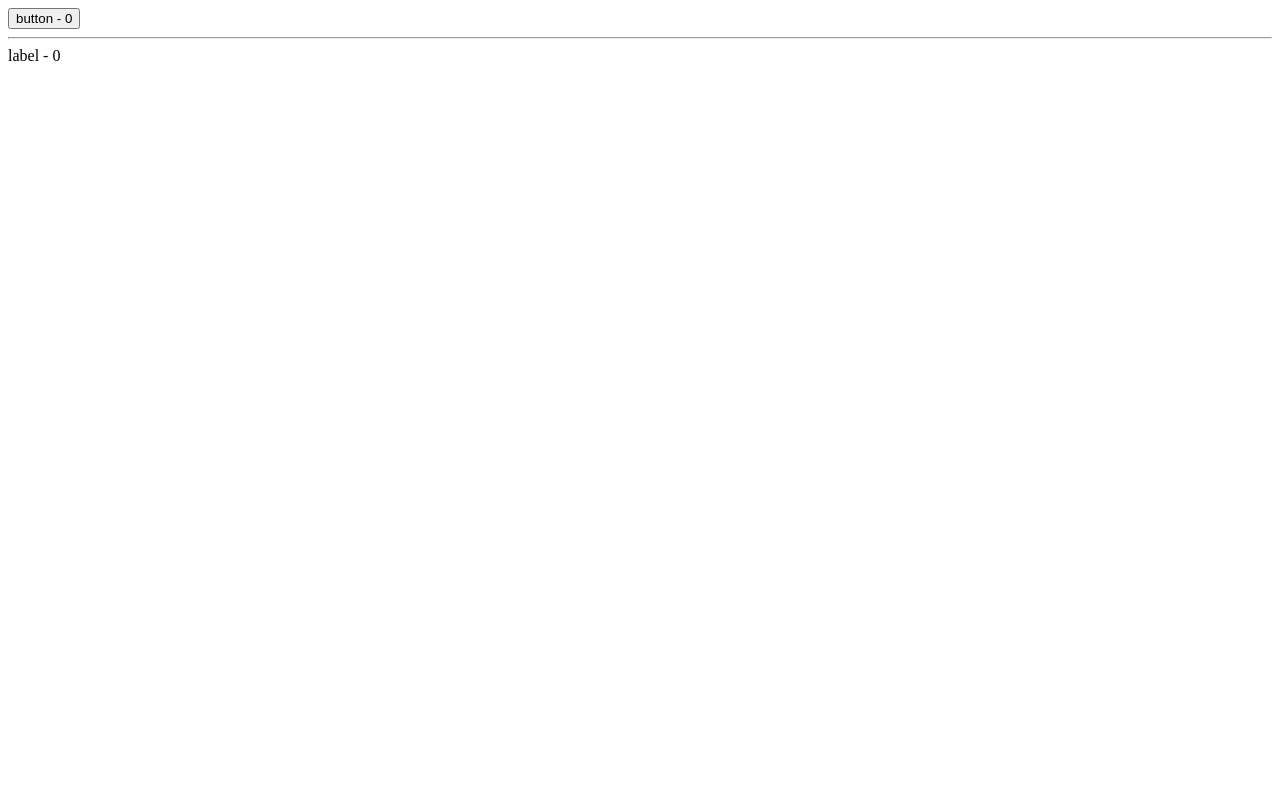
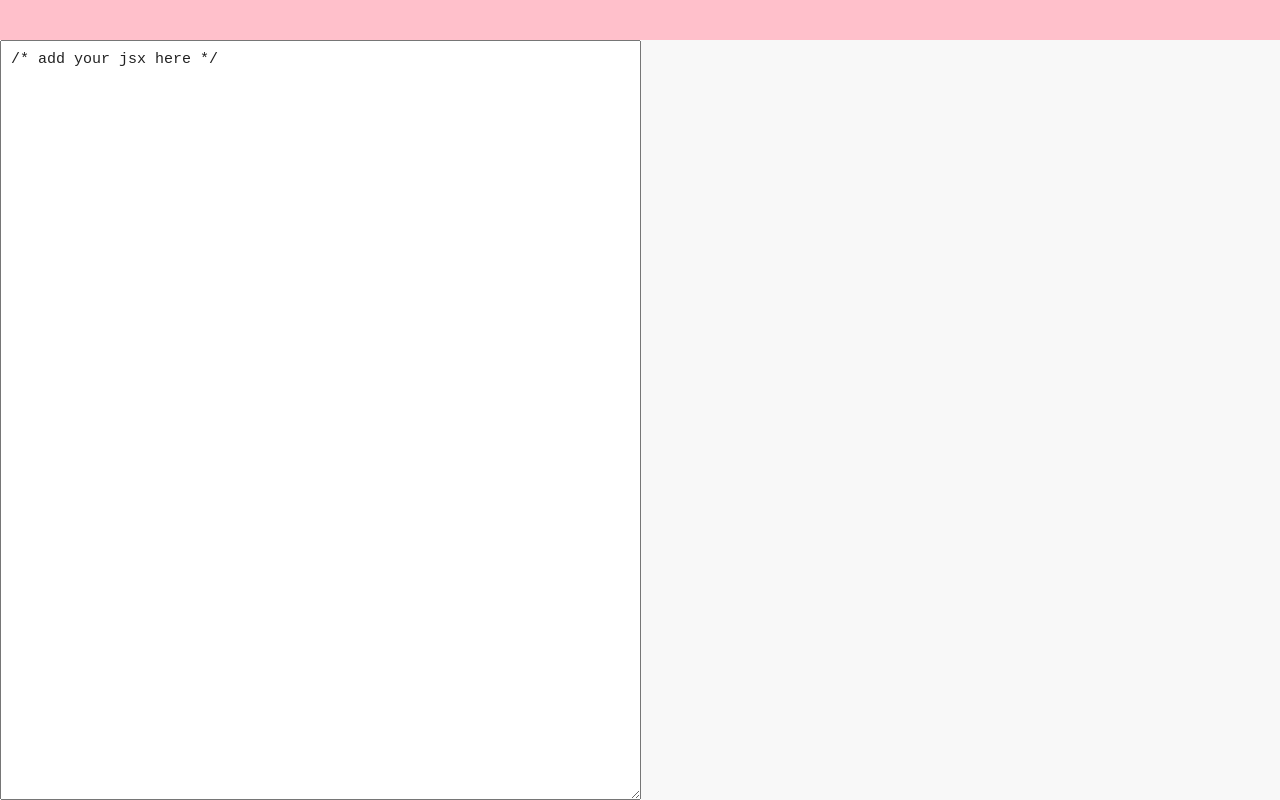
Before and after one commit to manuel-valles/basicReact, a React (Create React App) app: page / in a window 1280 px wide. Built offline with nearby package versions, Linux system fonts and the light colour scheme.

Commit message:
JSX Live Compiler

```diff
--- a/public/index.html
+++ b/public/index.html
@@ -2,6 +2,7 @@
 <html lang="en">
 <head>
   <meta charset="UTF-8">
+  <script src="https://cdnjs.cloudflare.com/ajax/libs/babel-standalone/6.26.0/babel.min.js"></script>
   <title>React App</title>
 </head>
 <body>
--- /dev/null
+++ b/src/App.css
@@ -0,0 +1,34 @@
+body{
+	margin: 0;
+	padding: 0;
+	font-family: monospace;
+}
+
+header{
+	display: block;
+	height: 5vh;
+	overflow: auto;
+	background-color: pink;
+	color: red;
+	font-size: 15px;
+}
+
+.container{
+	height: 95vh;
+	display: flex;
+}
+
+pre{
+	background-color: #f8f8f8;
+}
+
+pre, textarea{
+	width: 50%;
+	font-family: monospace;
+	font-size: 15px;
+	margin: 0;
+	padding: 10px;
+	color: #222;
+}
+
+textarea:focus{outline:0;}
--- a/src/App2.js
+++ b/src/App2.js
@@ -1,56 +1,45 @@
 import React from 'react';
+import './App.css';
 
-const HOC = (InnerComponent) => class extends React.Component{
+class App2 extends React.Component{
 	constructor(){
 		super();
-		this.state={count:0}
+		this.state={
+			input: '/* add your jsx here */',
+			output: '',
+			err: ''
+		}
 	}
-	update(){
-		this.setState({count: this.state.count+1})
-	}
-	componentWillMount(){
-		console.log('HOC will mount');
+	update(e){
+		let code = e.target.value;
+		try{
+			this.setState({
+				output: window.Babel
+				.transform(code, {presets: ['es2015', 'react']})
+				.code,
+				err: ''
+			})
+		}
+		catch(err){
+			this.setState({err: err.message})
+		}
 	}
 	render(){
 		return(
-			<InnerComponent
-				{...this.props}
-				{...this.state}
-				update={this.update.bind(this)}
-			/>
-		)
-	}
-}
-
-class App2 extends React.Component{
-	render(){
-		return(
 			<div>
-				<Button>button</Button>
-				<hr/>
-				<LabelHOC>label</LabelHOC>
+				<header>{this.state.err}</header>
+				<div className="container">
+					<textarea
+						onChange={this.update.bind(this)}
+						defaultValue={this.state.input}
+					/>
+					<pre>
+						{this.state.output}
+					</pre>
+				</div>
 			</div>
 		)
 	}
 }
 
-const Button = HOC((props) =>
-	<button onClick={props.update}>{props.children} - {props.count}</button>
-	);
-
-class Label extends React.Component{
-	componentWillMount(){
-		console.log('label will mount');
-	}
-	render(){
-		return (
-			<label onMouseMove={this.props.update}>
-				{this.props.children} - {this.props.count}
-			</label>
-		)
-	}
-}
-
-const LabelHOC = HOC(Label)
-
 export default App2;
```
